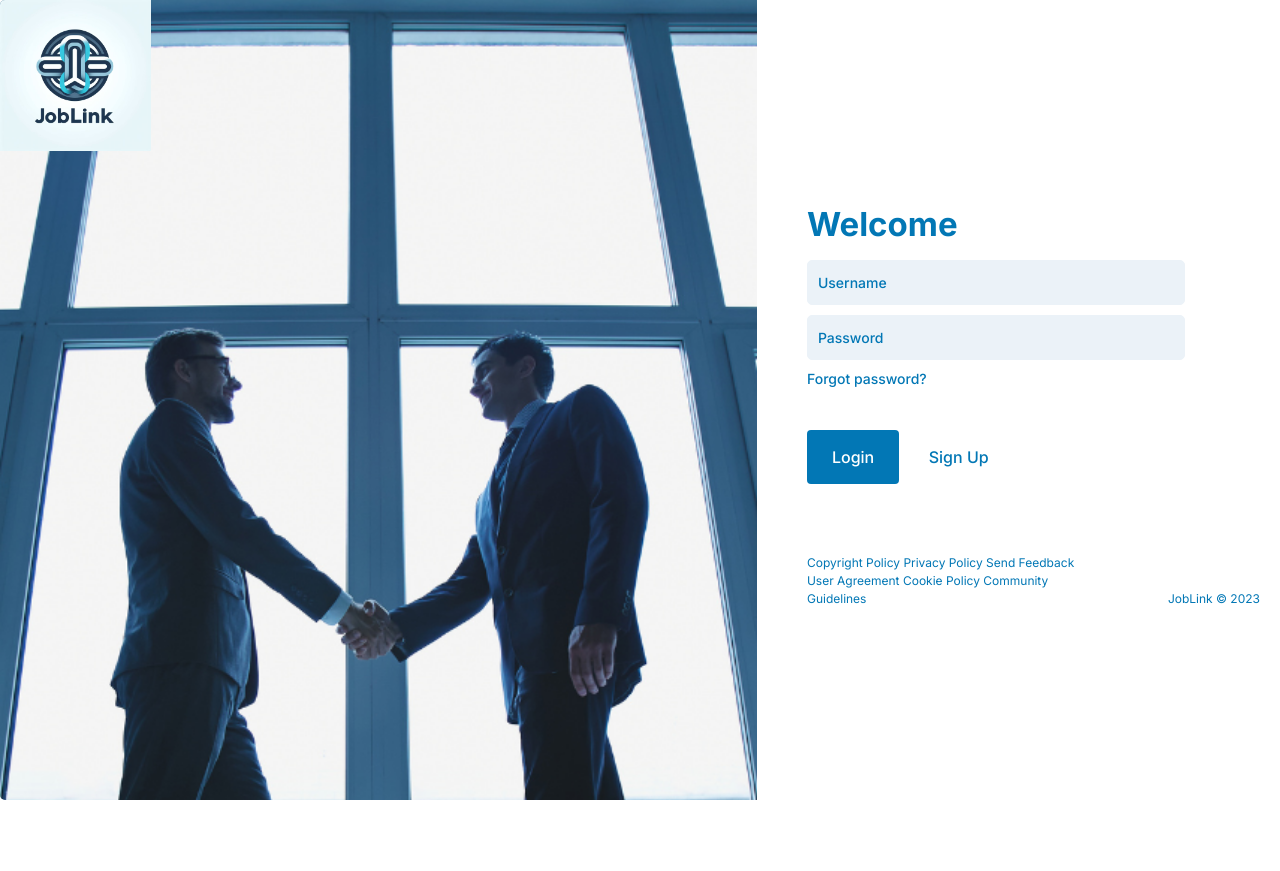
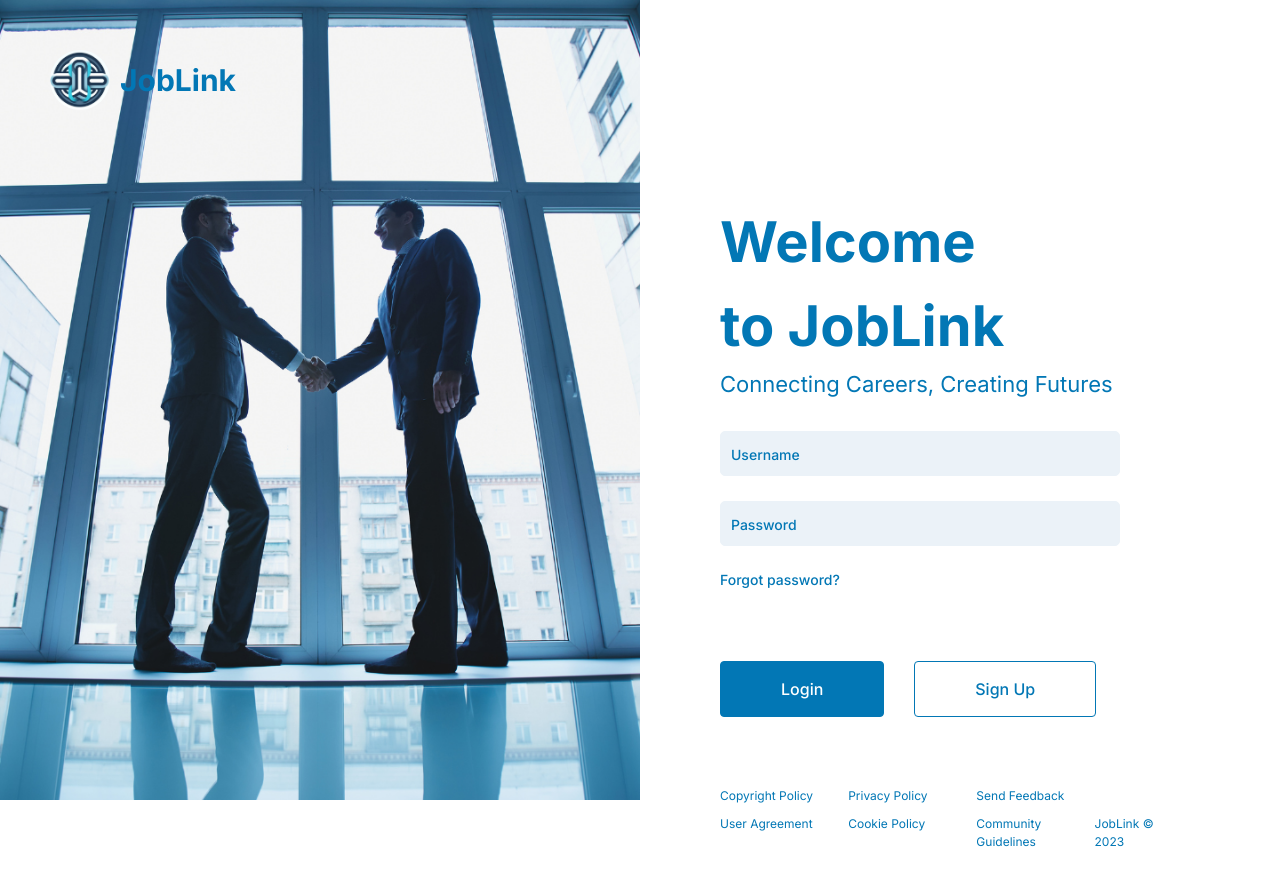
Before and after one commit to Wellfc/joblink, a plain HTML site: page index.html in a window 1280 px wide. Before the commit the page ends 800 px from the top, so only its background shows below. Drawn offline with Linux system fonts and the light colour scheme.

Commit message:
Refactor login page layout and improve user experience

```diff
--- a/assets/script/index.js
+++ b/assets/script/index.js
@@ -1,18 +1,18 @@
-'use strict';
+"use strict";
 
-import { onEvent, select, sleep, print } from './utils.js';
+import { onEvent, select, sleep, print } from "./utils.js";
 
-const usernameInput = select('.input-username');
-const passwordInput = select('.input-password');
-const loginButton = select('.button-login');
-const invalidLogin = select('.invalid-login');
+const usernameInput = select(".input-username");
+const passwordInput = select(".input-password");
+const loginButton = select(".button-login");
+const invalidLogin = select(".invalid-login");
 
 // Store the user's login info in localStorage
-localStorage.setItem('username', 'jobseeker');
-localStorage.setItem('password', 'hired1234');
+localStorage.setItem("username", "jobseeker");
+localStorage.setItem("password", "hired1234");
 
-print(localStorage.getItem('username'));
-print(localStorage.getItem('password'));
+print(localStorage.getItem("username"));
+print(localStorage.getItem("password"));
 
 // Validate the user's login info
 function validateLogin() {
@@ -22,28 +22,38 @@ function validateLogin() {
   print(username);
   print(password);
 
-    if (username === localStorage.getItem('username') &&
-        password === localStorage.getItem('password')) {
-        window.location.href = 'home.html';
-        invalidLogin.classList.add('hidden');
+  if (
+    username === localStorage.getItem("username") &&
+    password === localStorage.getItem("password")
+  ) {
+    window.location.href = "home.html";
+    invalidLogin.classList.add("hidden");
   } else {
-        invalidLogin.classList.remove('hidden');
+    invalidLogin.classList.remove("hidden");
   }
-};
+}
 
 // Login button event listener
-onEvent('click', loginButton, validateLogin);
+onEvent("click", loginButton, validateLogin);
 
 // When the user presses enter on the password input, validate the login
-onEvent('keyup', passwordInput, (event) => {
-    if (event.key === 'Enter' && usernameInput.value.trim() !== '') {
+onEvent("keyup", passwordInput, (event) => {
+  if (event.key === "Enter" && usernameInput.value.trim() !== "") {
     validateLogin();
   }
 });
 
 // When the user presses enter on the username input, validate the login
-onEvent('keyup', usernameInput, (event) => {
-    if (event.key === 'Enter' && passwordInput.value.trim() !== '') {
+onEvent("keyup", usernameInput, (event) => {
+  if (event.key === "Enter" && passwordInput.value.trim() !== "") {
     validateLogin();
   }
 });
+
+onEvent("input", usernameInput, () => {
+  invalidLogin.classList.add("hidden");
+});
+
+onEvent("input", passwordInput, () => {
+  invalidLogin.classList.add("hidden");
+});
--- a/assets/styles/index.css
+++ b/assets/styles/index.css
@@ -1,38 +1,75 @@
 @import "./global.css";
 
+.login-grid-container {
+  display: grid;
+  grid-template-columns: 1fr 1fr;
+}
+
+.login-image-container {
+  background: url(../media/images/joblink-login-image.png) no-repeat;
+  background-size: cover;
+  background-position-x: center;
+  height: 100svh;
+  position: relative;
+}
+
+.login-image-container::after {
+  content: "";
+  top: 5rem;
+  left: 5rem;
+  position: absolute;
+  background-image: url(../media/images/logo-image.jpeg);
+  background-size: cover;
+  border-radius: 50%;
+  width: 60px;
+  height: 60px;
+  z-index: 1000;
+}
+
+.login-image-container::before {
+  content: "JobLink";
+  top: 5rem;
+  left: 12rem;
+  position: absolute;
+  line-height: 60px;
+  color: var(--joblink-blue);
+  font-weight: 700;
+  font-size: 3rem;
+  z-index: 1000;
+}
+
 button {
-  padding: 1.5rem 2.5rem;
+  padding: 1.5rem 6rem;
   font-weight: 500;
   border-radius: 0.4rem;
 }
 
 .button-type-one {
   background-color: var(--button-primary);
-  border: 0.1rem solid var(--button-border);
+  border: var(--button-border);
   transition: 0.2s all ease-in-out;
   color: var(--button-primary-text-color);
 }
 
 .button-type-one:hover {
   background-color: var(--button-primary-hover);
-  border: 0.1rem solid var(--button-border);
+  border: var(--button-border);
 }
 
 .button-type-two {
   background-color: var(--button-secondary);
-  border: 0.1rem solid var(--button-border);
   transition: 0.2s all ease-in-out;
   color: var(--button-secondary-text-color);
+  border: var(--button-border);
 }
 
 .button-type-two:hover {
-  background-color: var(--button-secondary-hover);
-  border: 0.1rem solid var(--button-border);
-  color: var(--button-primary-text-color);
+  color: var(--white);
+  background-color: var(--joblink-blue-dark);
 }
 
 a {
-    color: var(--link-color);
+  color: var(--link-color);
 }
 
 a:hover {
@@ -44,33 +81,29 @@ a:hover {
   color: var(--link-color);
 }
 
-.login-content {
+.login-logo-container {
   display: flex;
-  height: 100vh;
-  width: 100%;
-  gap: 5rem;
-  border-radius: 5px;
-  background-color: var(--white);
+  align-items: center;
+  height: 60px;
+  padding: 5rem 0;
 }
 
-.login-image {
-  width: 80%;
-  background-image: url(../media/images/joblink-login-image-small.png);
-  background-size: cover;
-  border-bottom-left-radius: 5px;
-  border-top-left-radius: 5px;
+.login-logo-container img {
+  width: 60px;
+  border-radius: 50%;
 }
 
-.login-image img {
-  width: 20%;
-  border-top-left-radius: 5px;
+.login-logo-container p {
+  color: var(--joblink-blue);
+  font-weight: 700;
+  font-size: 3rem;
+  padding-left: 0.5rem;
 }
 
 .login {
-  width: 50%;
+  padding: 0 8rem;
   display: flex;
   flex-direction: column;
-  /* align-items: center; */
   margin: 200px auto 20px;
 }
 
@@ -79,14 +112,21 @@ a:hover {
   color: var(--joblink-blue);
 }
 
+.login-title h1 {
+  font-size: 5.6rem;
+}
+
 .user-input {
-  width: 80%;
   display: flex;
   flex-direction: column;
+  gap: 1.5rem;
+  padding-top: 2rem;
 }
 
-input[type=text], input[type=password] {
+input[type="text"],
+input[type="password"] {
   height: 45px;
+  width: 400px;
   margin-top: 10px;
   padding: 10px;
   border-radius: 5px;
@@ -95,7 +135,8 @@ input[type=text], input[type=password] {
   transition: all 0.3s ease-in-out;
 }
 
-input[type=text]:hover, input[type=password]:hover {
+input[type="text"]:hover,
+input[type="password"]:hover {
   border-color: var(--link-hover-color);
 }
 
@@ -125,6 +166,8 @@ input[type=text]:hover, input[type=password]:hover {
 
 .buttons-container {
   margin-bottom: 50px;
+  display: flex;
+  gap: 3rem;
 }
 
 .info-links {
@@ -135,8 +178,10 @@ input[type=text]:hover, input[type=password]:hover {
 }
 
 .policies {
-  width: 60%;
-  flex-wrap: wrap;
+  display: grid;
+  grid-template-columns: repeat(3, 1fr);
+  grid-template-rows: 2fr;
+  gap: 1rem 1rem;
 }
 
 .copyright {
--- a/index.html
+++ b/index.html
@@ -32,17 +32,13 @@
 </head>
 
 <body>
-	<header></header>
-
-	<main>
-		<div>
+	<div class="login-grid-container">
+		<div class="login-image-container"></div>
 		<div class="login-content">
-				<section class="login-image">
-					<img src="./assets/media/images/logo.jpeg" alt="JobLink-logo">
-				</section>
 			<section class="login">
 				<div class="login-title">
-						<h1>Welcome</h1>
+					<h1>Welcome to JobLink</h1>
+					<p>Connecting Careers, Creating Futures</p>
 				</div>
 				<form id="login-form" name="login-form">
 					<div class="user-input">
@@ -74,9 +70,6 @@
 			</section>
 		</div>
 	</div>
-	</main>
-
-	<footer></footer>
 </body>
 
 <noscript>
```
Lines whose indentation alone changed are shown as unchanged.
